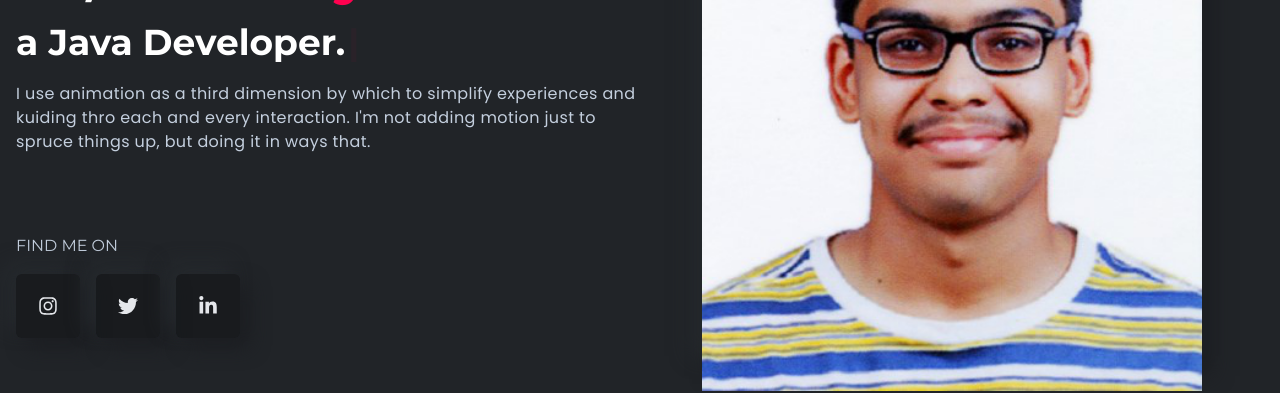
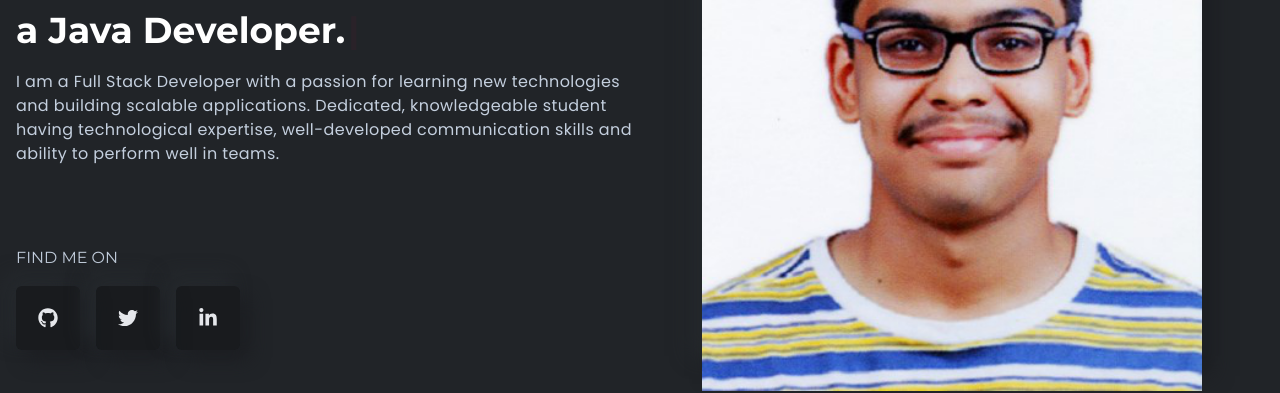
Before and after one commit to suryanshsoni120/Suryansh-Portfolio, a React (Create React App) app: page / in a window 1280 px wide. Shown: the part 375-768 px from the top of the page. Built offline with nearby package versions, Linux system fonts and the light colour scheme.

Commit message:
Improved profile description, added github links

```diff
--- a/src/components/banner/LeftBanner.js
+++ b/src/components/banner/LeftBanner.js
@@ -1,6 +1,6 @@
 import React from "react";
 import { useTypewriter, Cursor } from "react-simple-typewriter";
-import { FaInstagram, FaTwitter, FaLinkedinIn } from "react-icons/fa";
+import { FaGithub, FaTwitter, FaLinkedinIn } from "react-icons/fa";
 // import { SiTailwindcss, SiFigma, SiNextdotjs } from "react-icons/si";
 
 const LeftBanner = () => {
@@ -33,9 +33,13 @@ const LeftBanner = () => {
           />
         </h2>
         <p className="text-base font-bodyFont leading-6 tracking-wide dark:text-black">
-          I use animation as a third dimension by which to simplify experiences
+          {/* I use animation as a third dimension by which to simplify experiences
           and kuiding thro each and every interaction. I'm not adding motion
-          just to spruce things up, but doing it in ways that.
+          just to spruce things up, but doing it in ways that. */}
+          I am a Full Stack Developer with a passion for learning new
+          technologies and building scalable applications. Dedicated,
+          knowledgeable student having technological expertise, well-developed
+          communication skills and ability to perform well in teams.
         </p>
       </div>
       <div className="flex flex-col xl:flex-row gap-6 lgl:gap-0 justify-between">
@@ -46,11 +50,11 @@ const LeftBanner = () => {
           <div className="flex gap-4">
             <span className="bannerIcon">
               <a
-                href="https://www.instagram.com/surisoni10/"
+                href="https://github.com/suryanshsoni120"
                 target="_blank"
                 rel="noreferrer"
               >
-                <FaInstagram />
+                <FaGithub />
               </a>
             </span>
             <span className="bannerIcon">
--- a/src/components/contact/ContactLeft.js
+++ b/src/components/contact/ContactLeft.js
@@ -1,5 +1,5 @@
 import React from "react";
-import { FaInstagram, FaTwitter, FaLinkedinIn } from "react-icons/fa";
+import { FaGithub, FaTwitter, FaLinkedinIn } from "react-icons/fa";
 import { contactImg } from "../../assets/index";
 
 const ContactLeft = () => {
@@ -35,11 +35,11 @@ const ContactLeft = () => {
         <div className="flex gap-4">
           <span className="bannerIcon">
             <a
-              href="https://www.instagram.com/surisoni10/"
+              href="https://github.com/suryanshsoni120"
               target="_blank"
               rel="noreferrer"
             >
-              <FaInstagram />
+              <FaGithub />
             </a>
           </span>
           <span className="bannerIcon">
```
